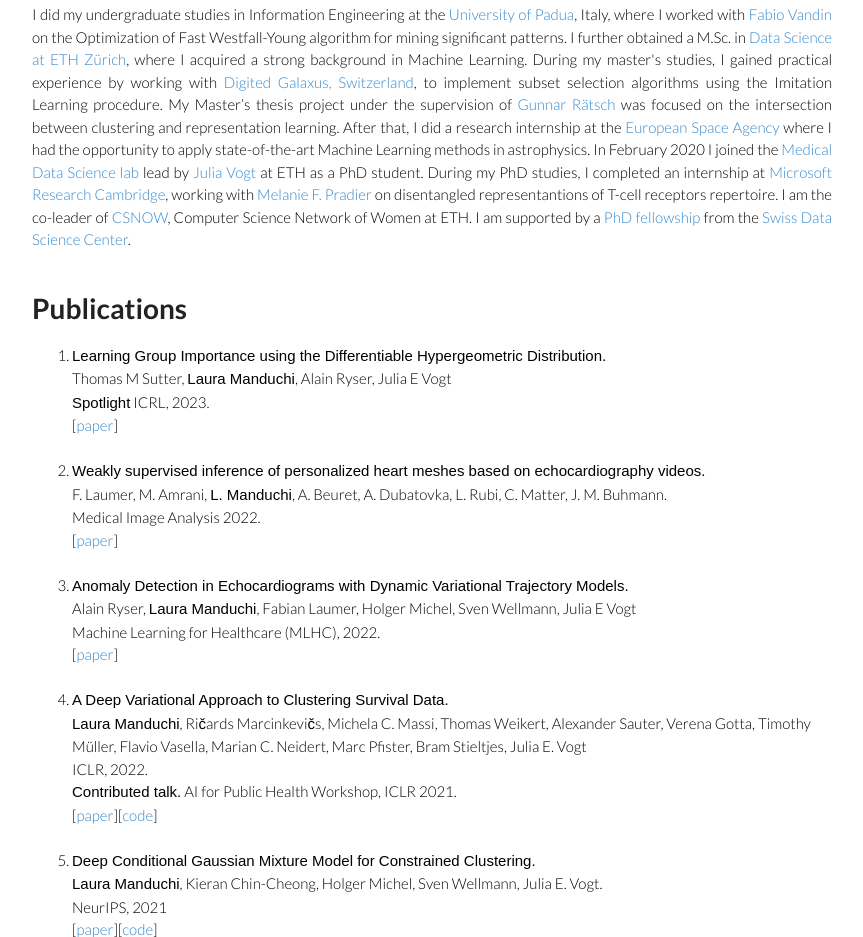
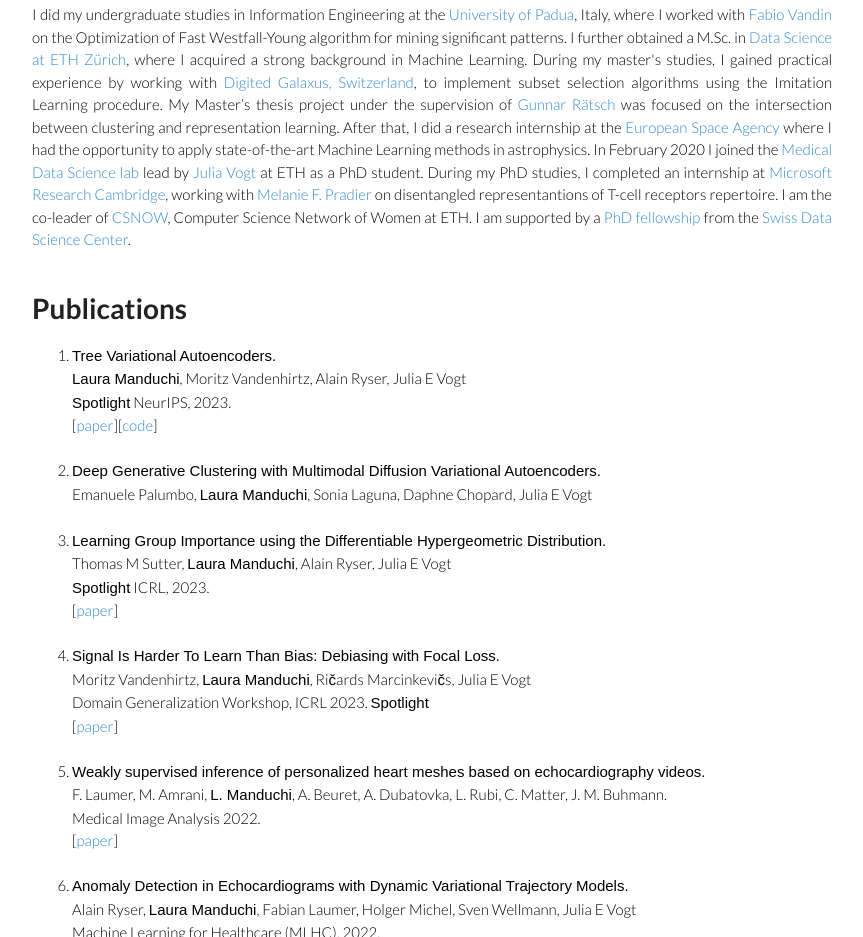
Before and after one commit to lauramanduchi/lauramanduchi.github.io, a plain HTML site: page index.html in a window 1280 px wide. Shown: the part 440-1377 px from the top of the page, without its empty margins (183-1046 px from the left). Drawn offline with Linux system fonts and the light colour scheme.

Commit message:
new publications

```diff
--- a/index.html
+++ b/index.html
@@ -51,6 +51,24 @@
 
 <!-- remove first <br> tag, otherwise there's a weird space -->
 
+<li> <b>Tree Variational Autoencoders.</b>
+    <br>
+     <b>Laura Manduchi</b>, Moritz Vandenhirtz, Alain Ryser, Julia E Vogt
+    <br>
+    <b>Spotlight</b> NeurIPS, 2023.
+    <br>
+    [<a href="https://neurips.cc/virtual/2023/poster/71188">paper</a>][<a href="https://github.com/lauramanduchi/treevae-pytorch">code</a>]
+</li>
+
+<br>
+
+<li> <b>Deep Generative Clustering with Multimodal Diffusion Variational Autoencoders.</b>
+    <br>
+    Emanuele Palumbo, <b>Laura Manduchi</b>, Sonia Laguna,  Daphne Chopard, Julia E Vogt
+    <br>
+</li>
+
+<br>
 
 <li> <b>Learning Group Importance using the Differentiable Hypergeometric Distribution.</b>
     <br>
@@ -59,6 +77,17 @@
     <b>Spotlight</b> ICRL, 2023.
     <br>
     [<a href="https://openreview.net/forum?id=75O7S_L4oY">paper</a>]
+</li>
+
+<br>
+
+<li> <b>Signal Is Harder To Learn Than Bias: Debiasing with Focal Loss.</b>
+    <br>
+    Moritz Vandenhirtz, <b>Laura Manduchi</b>, Ričards Marcinkevičs, Julia E Vogt
+    <br>
+    Domain Generalization Workshop, ICRL 2023. <b>Spotlight</b>
+    <br>
+    [<a href="https://arxiv.org/abs/2305.19671">paper</a>]
 </li>
 
 <br>
```
